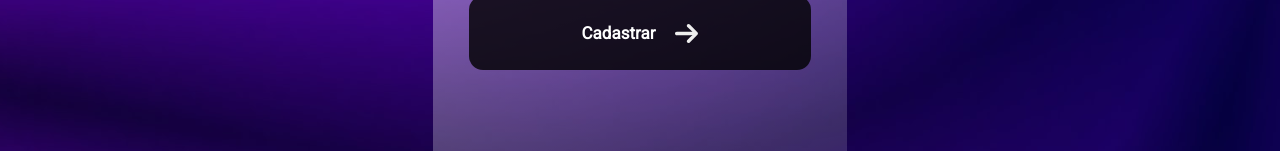
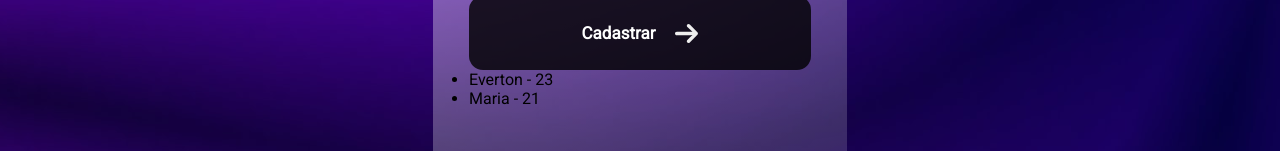
Before and after one commit to EvertonDepla/Chat-React, a React (Create React App) app: page / in a window 1280 px wide. Shown: the part 649-804 px from the top of the page. Built offline with nearby package versions, Linux system fonts and the light colour scheme.

Commit message:
adição math.random() em App.js

```diff
--- a/src/App.js
+++ b/src/App.js
@@ -14,19 +14,34 @@
 } from './styles'
 
 function App() {
+  const users = [
+    { id: Math.random(), name: "Everton", age: 23 },
+    { id: Math.random(), name: "Maria", age: 21 }
+  ];
+
 
   return (
     <Container>
-      <Image alt="logo-image" src={People}/>
+      <Image alt="logo-image" src={People} />
       <ContainerItens>
         <H1>Olá!</H1>
+
         <InputLabel>Nome</InputLabel>
-        <Input placeholder='Nome'/>
+        <Input placeholder='Nome' />
 
         <InputLabel>Idade</InputLabel>
-        <Input placeholder='Idade'/>
+        <Input placeholder='Idade' />
 
-        <Button>Cadastrar<img alt="seta" src={Arrow}/></Button>
+        <Button>Cadastrar<img alt="seta" src={Arrow} />
+        </Button>
+
+        <ul>
+          {users.map((user) => (
+            <li key={user.id}>
+              {user.name} - {user.age}
+            </li>
+          ))}
+        </ul>
       </ContainerItens>
     </Container>
   )
```
Lines whose indentation alone changed are shown as unchanged.
